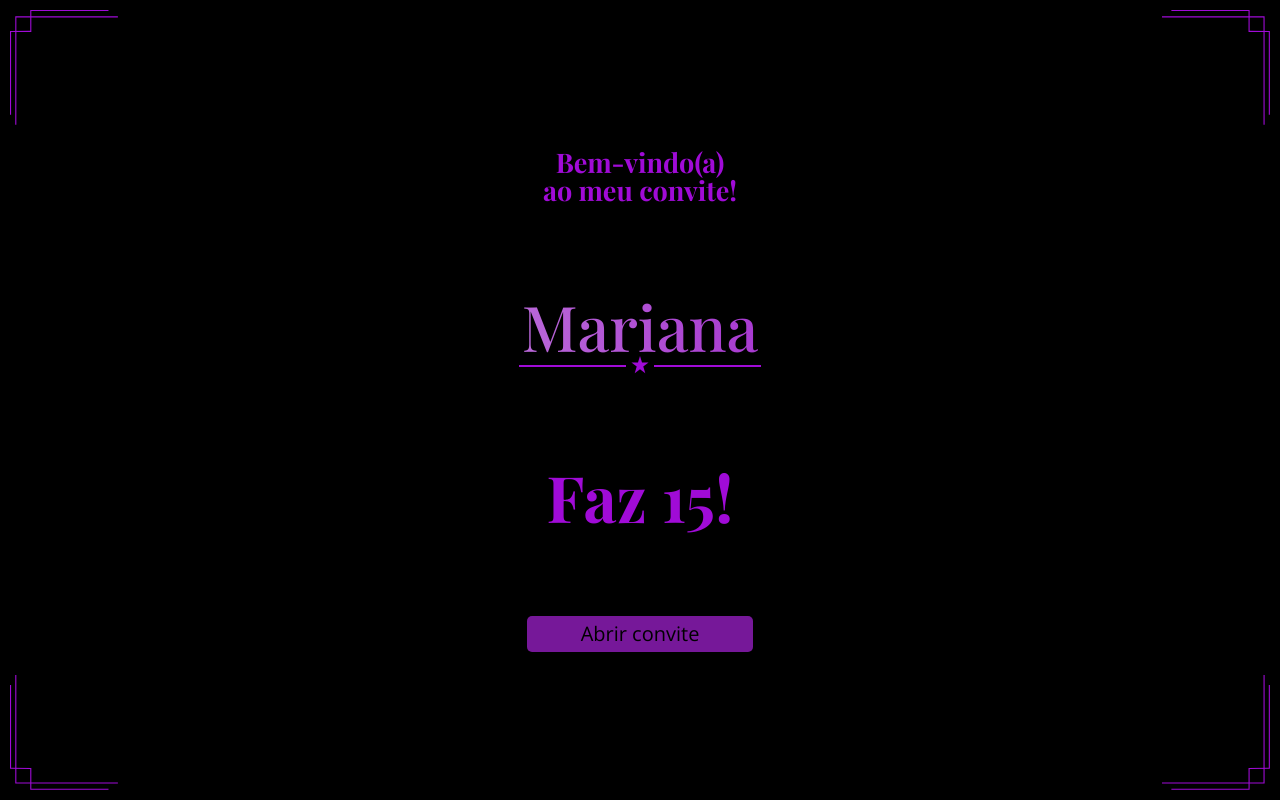
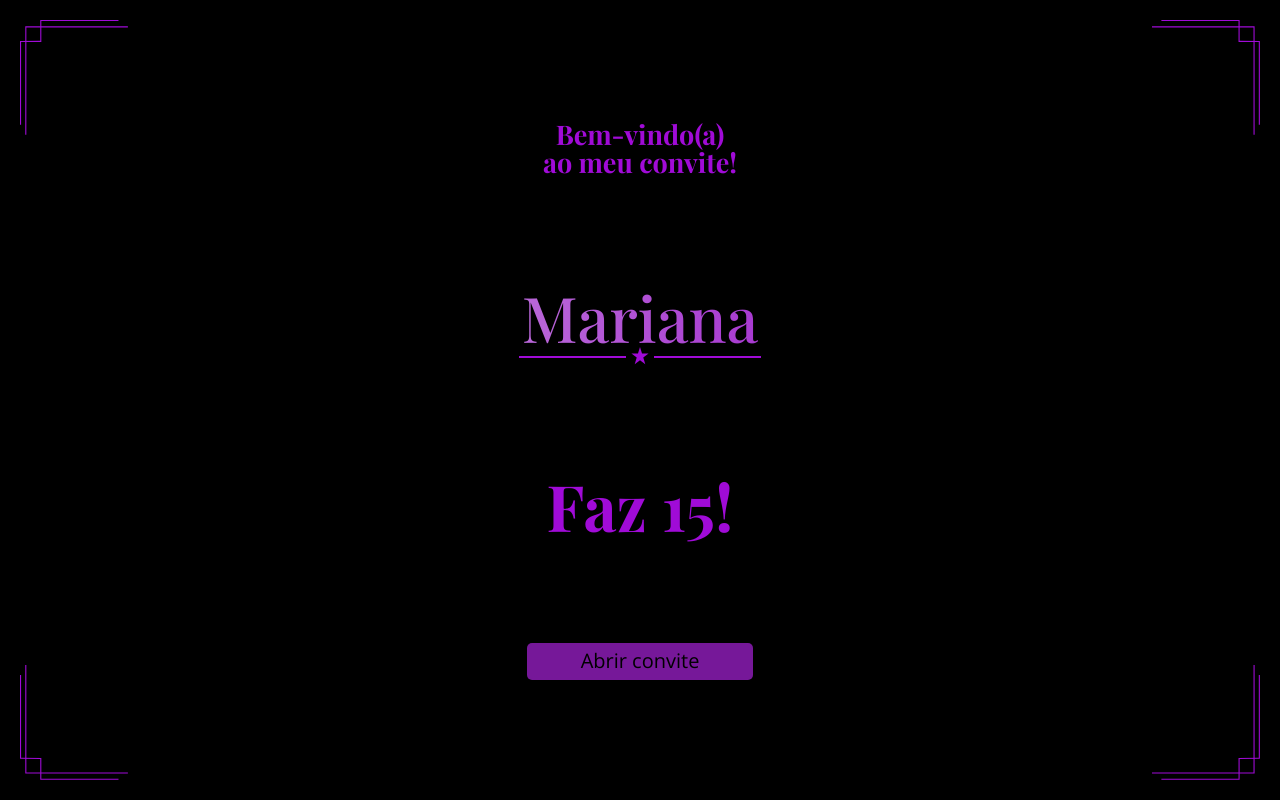
Before and after one commit to tkoch97/mariana15anos, a React (Vite) app: page / in a window 1280 px wide. Built offline with nearby package versions, Linux system fonts and the light colour scheme; a web font is replaced by a local one.

Commit message:
refact: create a container in Welcome page to wrap the content

```diff
--- a/src/components/RetangularButton/style.scss
+++ b/src/components/RetangularButton/style.scss
@@ -6,6 +6,9 @@
   border-radius: 0.5rem;
   width: 100%;
   padding: 1.5rem 5.4rem;
+  display: flex;
+  align-items: center;
+  justify-content: center;
   transition: all 0.5s ease-out;
 
   .container__title {
--- a/src/pages/Invitation/index.jsx
+++ b/src/pages/Invitation/index.jsx
@@ -4,7 +4,9 @@ export function Invitation() {
 
   return (
     <>
+      <div className="contentBox">
 
+      </div>
     </>
   )
 }
--- a/src/pages/Welcome/index.jsx
+++ b/src/pages/Welcome/index.jsx
@@ -12,6 +12,8 @@ export function Welcome() {
   return (
     <>
       <main className='contentBox'>
+
+        <div className="contentBox__container">
           <div className="contentBox__cornerSupArts">
             <img className='CornerSupLeft' src={CornerArtSupLeft} alt="" />
             <img className='CornerSupRight' src={CornerArtSupRight} alt="" />
@@ -28,6 +30,8 @@ export function Welcome() {
             <img className='CornerInfLeft' src={CornerArtInfLeft} alt="" />
             <img className='CornerInfRight' src={CornerArtInfRight} alt="" />
           </div>
+        </div>
+
       </main>
     </>
   )
--- a/src/pages/Welcome/style.scss
+++ b/src/pages/Welcome/style.scss
@@ -4,23 +4,28 @@
   background: $black-100;
   width: 100vw;
   height: 100vh;
+  padding: 1.0rem;
+  overflow-y: hidden;
+}
+
+.contentBox__container {
   display: flex;
   flex-direction: column;
   align-items: center;
-  justify-content: space-around;
-  padding: 1.0rem;
+  justify-content: space-between;
+  height: 100%;
+  position: relative;
 }
 
 .contentBox__cornerSupArts {
-  // position: fixed;
 
   .CornerSupLeft {
-    position: fixed;
+    position: absolute;
     top: 1.0rem;
     left: 1.0rem;
   }
   .CornerSupRight {
-    position: fixed;
+    position: absolute;
     top: 1.0rem;
     right: 1.0rem;
   }
@@ -28,15 +33,14 @@
 }
 
 .contentBox__cornerInfArts {
-  // position: fixed;
 
   .CornerInfLeft {
-    position: fixed;
+    position: absolute;
     bottom: 1.0rem;
     left: 1.0rem;
   }
   .CornerInfRight {
-    position: fixed;
+    position: absolute;
     bottom: 1.0rem;
     right: 1.0rem;
   }
```
Lines whose indentation alone changed are shown as unchanged.
